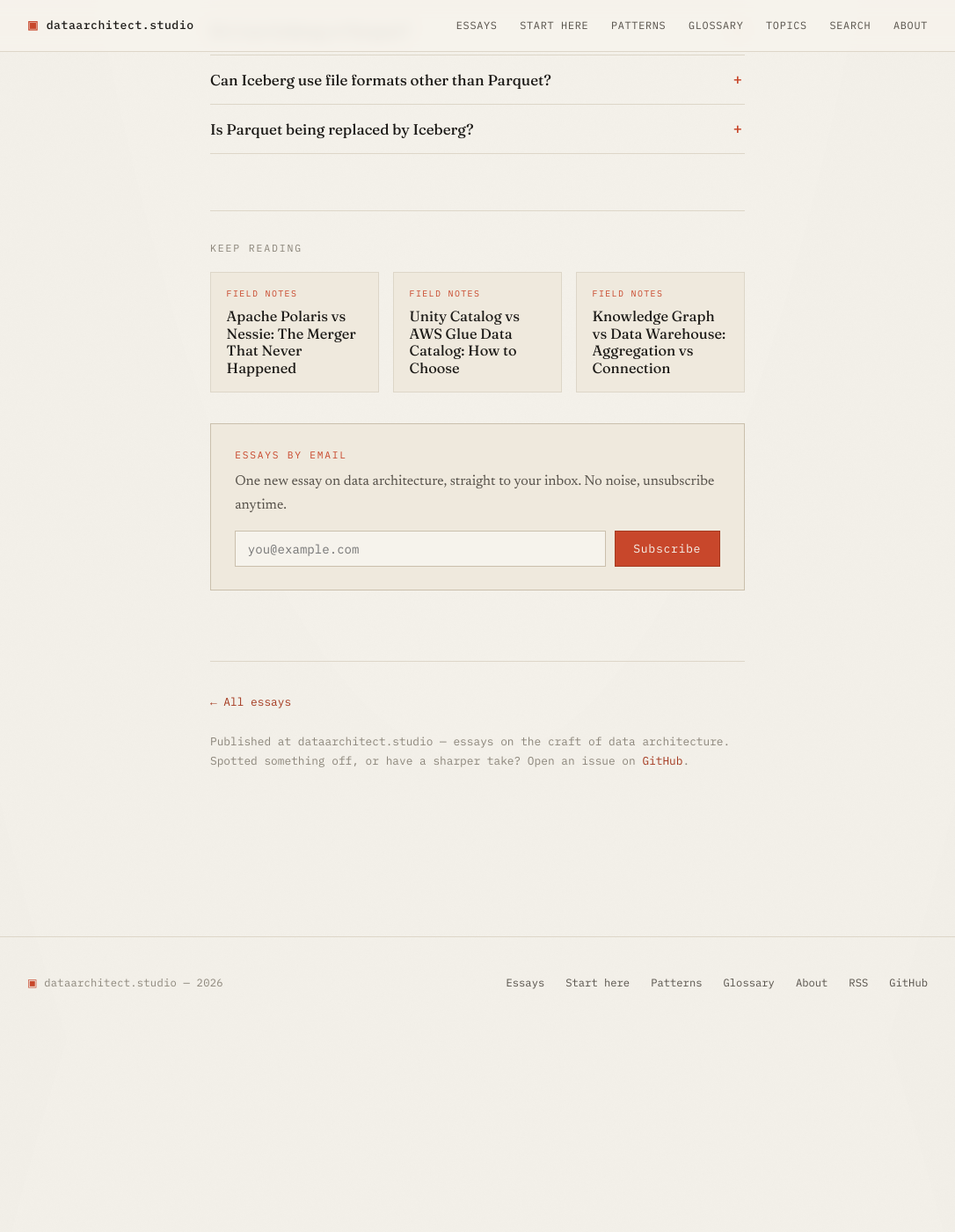
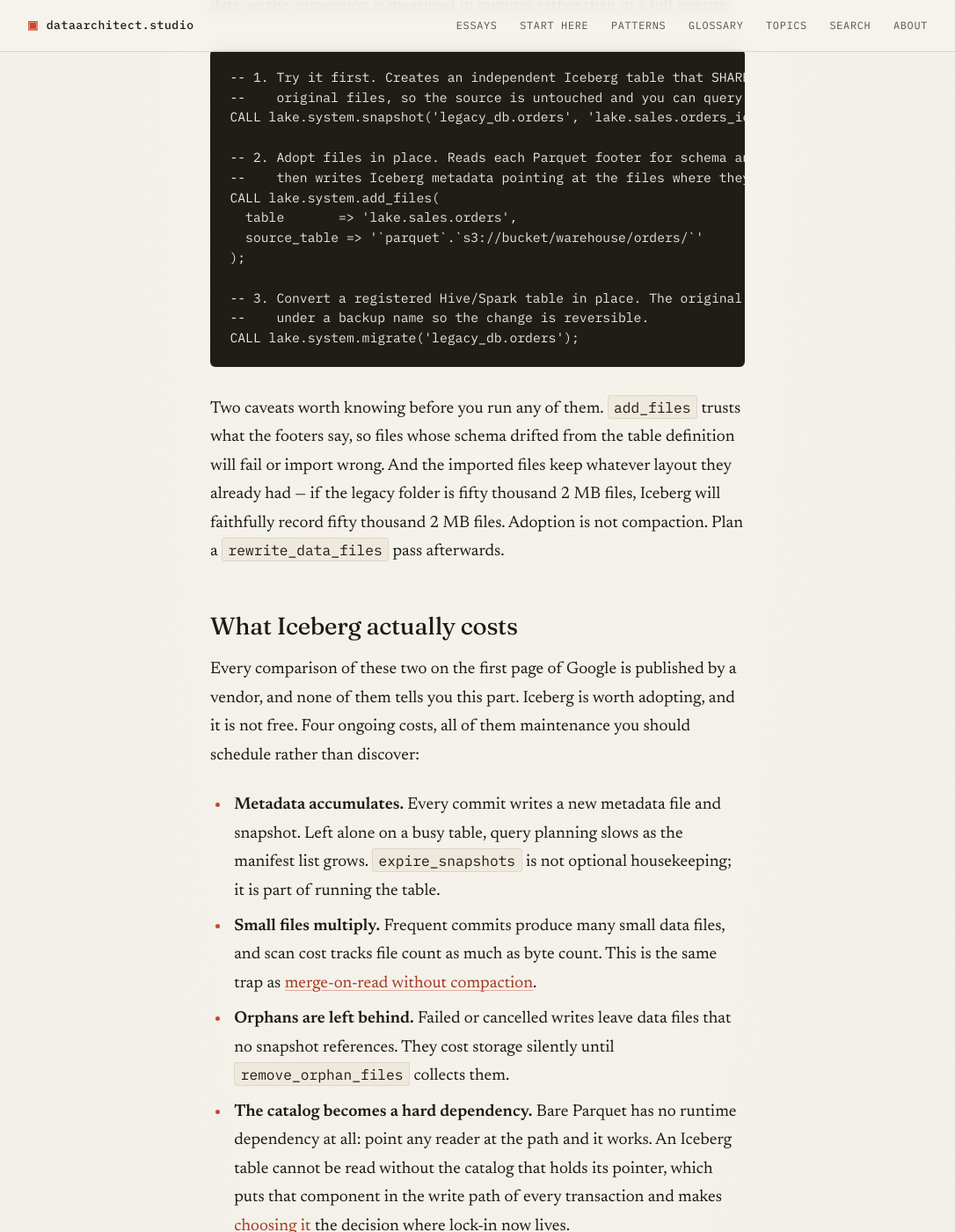
Before and after one commit to 404found-del/404found-del.github.io, a Jekyll site: the page built from _posts/2026-07-23-apache-iceberg-vs-parquet.md, in a window 1280 px wide and 1400 px high, scrolled down 4314 px. Shown: the whole window at 88% size, without its empty margins (97-1183 px from the left). Built offline with Jekyll 4.4.1, drawn with Linux system fonts in a browser that asks for light colours; before the commit the page ends 5495 px from its top, so only the background shows below that; some of the changed text lies outside the part shown.

Commit message:
Strengthen apache-iceberg-vs-parquet: measured data, migration path, honest costs
This page holds 473 impressions at position 12.0 and ranks 15.4 for "apache
iceberg vs parquet" - its own title. A page ranking 15th for its exact title is
not mis-targeted, it is under-powered against the SERP, which is fixable without
backlinks.

Checked what actually ranks: Qlik, PuppyGraph, Decube, Atlan, PhoenixAI, a Medium
post. All vendor content marketing, all saying Iceberg is good. Two things none
of them provide, and both are what a practitioner actually needs.

Added the migration path. "I already have terabytes of Parquet, what does
adopting Iceberg cost me" is the question that follows the comparison, and it was
absent. Covers snapshot, add_files and migrate, all three of which write metadata
rather than data, plus the two caveats: add_files trusts the footers, and
adoption is not compaction - fifty thousand small files stay fifty thousand small
files until you rewrite them.

Added what Iceberg costs. Metadata accumulation and expire_snapshots, small files
and compaction, orphan files, and the catalog becoming a hard runtime dependency
in the write path. None argues against Iceberg; all four are maintenance you
should schedule at migration time rather than discover six months later when
planning latency has tripled. No vendor page says any of this.

Put the benchmark numbers ON the page rather than only linking to them. It was
odd to link out to measurements the page never showed: 6.1x smaller than CSV,
9.2x faster reading 2 of 11 columns, 13.8x on a filtered aggregation. That makes
this the only result on that SERP carrying evidence, which is the same edge that
moved the benchmark essay from 59.5 to 43.1.

Also strengthened the case for bare Parquet, which gets undersold because nobody
sells Parquet: no catalog to run, no snapshots to expire, no maintenance jobs.

~950 words to ~1,700. Two new FAQs on migration and cost, since those are the
searched questions. Description rewritten to lead with the two new sections.

````diff
--- a/_posts/2026-07-23-apache-iceberg-vs-parquet.md
+++ b/_posts/2026-07-23-apache-iceberg-vs-parquet.md
@@ -2,9 +2,9 @@
 title: "Apache Iceberg vs Parquet: They're Not the Same Layer"
 kicker: "Field Notes"
 topic: "Architecture"
-description: "Iceberg and Parquet aren't rivals — Parquet is a file format, Iceberg is a table format that manages Parquet files. Here's the difference, and why it matters."
+description: "Parquet is a file format, Iceberg is a table format that manages Parquet files. The difference, what Iceberg costs, and how to migrate without rewriting."
 date: 2026-07-23 09:00:00 +0530
-last_modified_at: 2026-08-08
+last_modified_at: 2026-08-15
 faq:
   - q: "What is the difference between Apache Iceberg and Parquet?"
     a: "Parquet is a file format — it defines how the bytes of a single file are laid out on disk, column by column, compressed. Apache Iceberg is a table format — it defines how many files together form one logical table, tracking which files are current, what schema applies, and how changes commit atomically. Iceberg tables are almost always made of Parquet files, so it's not a choice between them; it's two layers of the same stack."
@@ -14,6 +14,10 @@
     a: "Yes. The Iceberg spec supports Parquet, ORC, and Avro as underlying data files, and the choice is configurable per table. Parquet is the overwhelmingly common default for analytical workloads, but Iceberg's design deliberately separates the table layer from the file layer, so the file format is a swappable implementation detail."
   - q: "Is Parquet being replaced by Iceberg?"
     a: "No — Iceberg makes Parquet more useful, not obsolete. Iceberg needs a file format underneath it to actually store the rows, and Parquet is the one it reaches for most. The trend isn't Parquet being replaced; it's bare folders of Parquet files being wrapped in a table format so they behave like databases."
+  - q: "How do I convert existing Parquet files to an Iceberg table?"
+    a: "Without rewriting the data, in most cases. Iceberg ships Spark procedures for exactly this: add_files registers existing Parquet files into an Iceberg table by reading their footers and writing metadata; migrate converts a registered Hive or Spark table in place; snapshot creates an Iceberg table that shares the original files, so you can test before committing. All three write metadata rather than data, so a terabyte of Parquet becomes an Iceberg table in minutes, not hours."
+  - q: "What does Apache Iceberg cost you?"
+    a: "Four things the vendor comparisons rarely mention. Metadata accumulates, so snapshots need expiring or planning slows down. Frequent small commits create small files that must be compacted. Failed writes leave orphan files that need collecting. And the catalog becomes a hard runtime dependency in the write path of every transaction, which is also where lock-in now lives. None is a reason to avoid Iceberg; all four are maintenance you must schedule rather than discover."
 ---
 
 The question "Apache Iceberg vs Parquet" contains a hidden mistake, and clearing
@@ -50,10 +54,24 @@
 Parquet is a **columnar file format**: instead of storing row 1, then row 2, it
 stores all of column A, then all of column B. That single decision is why it's the
 backbone of analytics — a query that needs two columns out of fifty reads only
-those two, and columns of like values compress far better than mixed rows. On a
-[benchmark run for this site](/essays/parquet-vs-orc-vs-avro-benchmark/), that
-came to 6.1× smaller than the equivalent CSV and a filtered aggregation 13.8×
-faster — the shape of every [OLAP](/glossary/olap/) query there is.
+those two, and columns of like values compress far better than mixed rows.
+
+Those claims are usually asserted. Here they are measured, on 3 million rows and
+11 columns, from a [benchmark whose script is published](/essays/parquet-vs-orc-vs-avro-benchmark/):
+
+| | CSV | Parquet (zstd) | Difference |
+|---|---|---|---|
+| **On disk** | 342.6 MB | 56.6 MB | **6.1× smaller** |
+| **Full scan** | 1.398 s | 0.377 s | 3.7× faster |
+| **Read 2 of 11 columns** | 0.499 s | 0.054 s | **9.2× faster** |
+| **Filtered aggregation (DuckDB)** | 0.879 s | 0.064 s | **13.8× faster** |
+
+The row that matters most is the third. CSV's apparent "column pruning" saves
+only the conversion of columns you didn't ask for — it still parses every byte of
+every row, because the bytes of one column are physically interleaved with all
+the others. Parquet reads two column chunks and skips the rest of the file. That
+is the whole argument for columnar storage, and it is worth roughly an order of
+magnitude on the shape every [OLAP](/glossary/olap/) query has.
 
 But a Parquet file knows nothing beyond itself. It cannot tell you which *other*
 files belong to the same table, whether a write finished, or what the data looked
@@ -120,6 +138,74 @@
 an update rewrites them or annotates them, which is
 [merge-on-read vs copy-on-write](/essays/merge-on-read-vs-copy-on-write/).
 
+## Converting existing Parquet to Iceberg, without rewriting it
+
+This is the question that actually follows the comparison, and most write-ups
+skip it: *I already have terabytes of Parquet in object storage. What does
+adopting Iceberg cost me?*
+
+Usually far less than people expect, because **Iceberg can adopt files it did not
+write.** All three of the standard routes produce metadata rather than data, so
+the conversion is measured in minutes rather than in a full rewrite:
+
+```sql
+-- 1. Try it first. Creates an independent Iceberg table that SHARES the
+--    original files, so the source is untouched and you can query both.
+CALL lake.system.snapshot('legacy_db.orders', 'lake.sales.orders_iceberg');
+
+-- 2. Adopt files in place. Reads each Parquet footer for schema and stats,
+--    then writes Iceberg metadata pointing at the files where they already are.
+CALL lake.system.add_files(
+  table       => 'lake.sales.orders',
+  source_table => '`parquet`.`s3://bucket/warehouse/orders/`'
+);
+
+-- 3. Convert a registered Hive/Spark table in place. The original is retained
+--    under a backup name so the change is reversible.
+CALL lake.system.migrate('legacy_db.orders');
+```
+
+Two caveats worth knowing before you run any of them. `add_files` trusts what the
+footers say, so files whose schema drifted from the table definition will fail or
+import wrong. And the imported files keep whatever layout they already had — if
+the legacy folder is fifty thousand 2 MB files, Iceberg will faithfully record
+fifty thousand 2 MB files. Adoption is not compaction. Plan a
+`rewrite_data_files` pass afterwards.
+
+## What Iceberg actually costs
+
+Every comparison of these two on the first page of Google is published by a
+vendor, and none of them tells you this part. Iceberg is worth adopting, and it
+is not free. Four ongoing costs, all of them maintenance you should schedule
+rather than discover:
+
+- **Metadata accumulates.** Every commit writes a new metadata file and snapshot.
+  Left alone on a busy table, query planning slows as the manifest list grows.
+  `expire_snapshots` is not optional housekeeping; it is part of running the table.
+- **Small files multiply.** Frequent commits produce many small data files, and
+  scan cost tracks file count as much as byte count. This is the same trap as
+  [merge-on-read without compaction](/essays/merge-on-read-vs-copy-on-write/).
+- **Orphans are left behind.** Failed or cancelled writes leave data files that no
+  snapshot references. They cost storage silently until `remove_orphan_files`
+  collects them.
+- **The catalog becomes a hard dependency.** Bare Parquet has no runtime
+  dependency at all: point any reader at the path and it works. An Iceberg table
+  cannot be read without the catalog that holds its pointer, which puts that
+  component in the write path of every transaction and makes
+  [choosing it](/essays/how-to-choose-an-iceberg-catalog/) the decision where
+  lock-in now lives.
+
+```sql
+-- The maintenance three. Schedule them; don't wait for symptoms.
+CALL lake.system.rewrite_data_files(table => 'sales.orders');
+CALL lake.system.expire_snapshots(table => 'sales.orders', older_than => TIMESTAMP '2026-07-01 00:00:00');
+CALL lake.system.remove_orphan_files(table => 'sales.orders');
+```
+
+None of this argues for staying on bare Parquet. It argues for adopting Iceberg
+with the maintenance jobs written at the same time as the migration, rather than
+six months later when planning latency has quietly tripled.
+
 ## So when does the comparison even come up?
 
 It comes up because tutorials and vendor pages talk about "storing data in
@@ -127,8 +213,10 @@
 as parallel. They aren't. The honest decision tree:
 
 - **Just need efficient files on disk / in object storage?** Parquet, on its own,
-  is a complete and excellent answer — for one-off exports, ML feature files, or
-  data you'll read as a whole.
+  is a complete and excellent answer — for one-off exports, ML feature files,
+  archival snapshots, or anything written once and read whole. It has no catalog
+  to run, no snapshots to expire, and no maintenance jobs. That is a real
+  advantage and it gets undersold because nobody sells Parquet.
 - **Need those files to behave as a table** — concurrent writers, safe schema
   changes, updates and deletes, reproducible history? Wrap them in a table format.
   That's the jump from a [data lake](/glossary/data-lake/) to a
````
